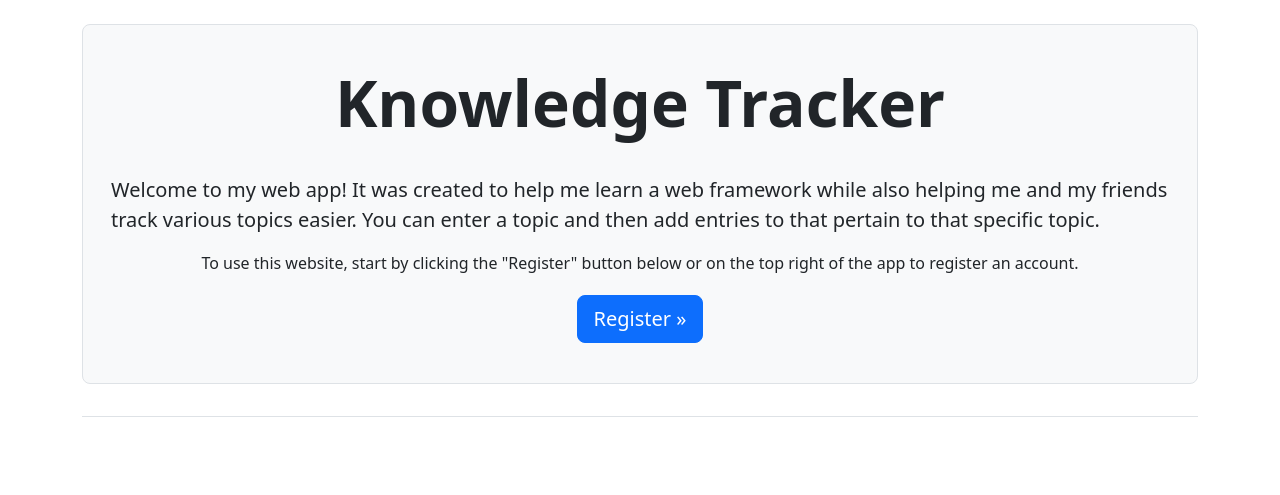
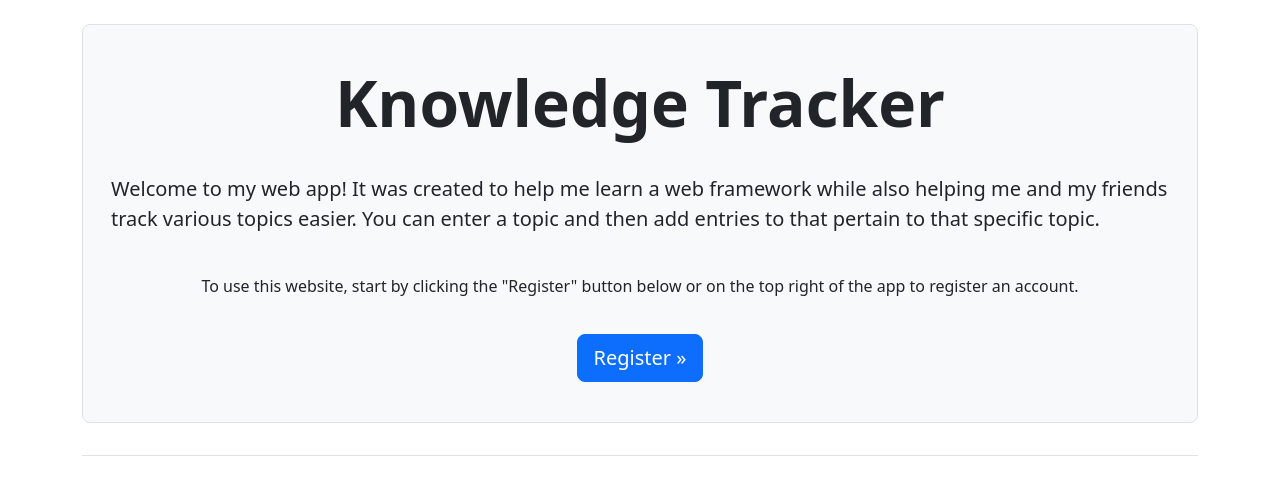
Before and after one commit to ZeroAfro/Portfolio, a Django app: page / in a window 1280 px wide. Shown: the part 58-553 px from the top of the page. Run offline with Django 5.2, Linux system fonts and the light colour scheme; parts of the project's set-up code (start-up, migrations or seed data) failed here and were passed over; some libraries are stand-ins or nearby versions.

Commit message:
Update index.html

```diff
--- a/Coding/Python/Django/Learning Log/learning_logs/templates/learning_logs/index.html
+++ b/Coding/Python/Django/Learning Log/learning_logs/templates/learning_logs/index.html
@@ -3,7 +3,7 @@
 {% block page_header %}
   <div class="p-3 mb-4 bg-light border rounded-3">
     <div class="container-fluid py-4">
-      <h1 class="display-3" style="text-align: center; font-weight: bold; padding-bottom: 25px;">Knowledge Tracker</h1>
+      <h1 class="display-3 text-center pb-4 fw-bold">Knowledge Tracker</h1>
 
       <p class="lead">
         Welcome to my web app! It was created to help me learn a web framework while also helping me and my friends track various
@@ -11,7 +11,7 @@
       </p>
 
       {% if user.is_authenticated %}
-        <div class="text-center pb-25">
+        <div class="text-center pt-4">
           <p class="lead fs-6">
             To get started, click <strong>"Topics"</strong> on the top left of the app to get started!
           </p>
@@ -22,12 +22,12 @@
       {% endif %}
 
       {% if not user.is_authenticated %}
-      <div class="text-center pt-25">
+      <div class="text-center pt-4">
         <p class="lead fs-6">
           To use this website, start by clicking the <strong>"Register"</strong> button below or on the <strong>top right</strong> of the app to register an account.<br>
         </p>
       </div>
-        <div class="text-center pt-15px;">
+        <div class="text-center pt-3">
           <a class="btn btn-primary btn-lg mt-1"
               href="{% url 'accounts:register' %}">Register &raquo;</a>
         </div>
```
